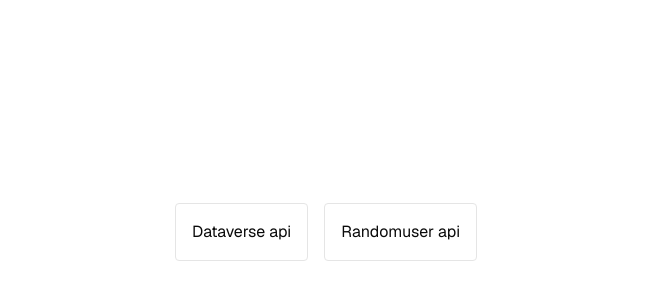
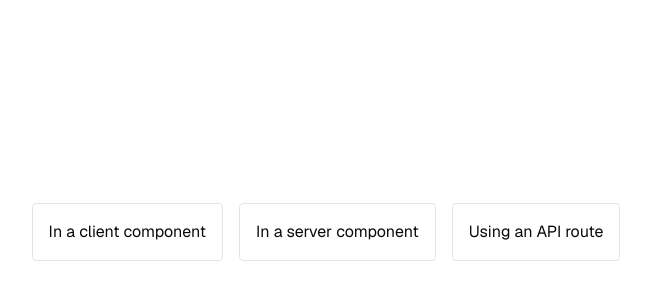
Before and after one commit to SankThomas/data-fetching-nextjs, a Next.js app: page / in a window 1280 px wide. Shown: the part 168-468 px from the top of the page, without its empty margins (314-965 px from the left). Built offline with nearby package versions, Linux system fonts and the light colour scheme.

Commit message:
improve links

```diff
--- a/app/page.jsx
+++ b/app/page.jsx
@@ -4,11 +4,14 @@ import React from "react";
 export default function Home() {
   return (
     <div className="flex h-screen items-center justify-center gap-4 p-4">
+      <Link href="/randomuser-client" className="rounded border p-4">
+        In a client component
+      </Link>
+      <Link href="/randomuser-server" className="rounded border p-4">
+        In a server component
+      </Link>
       <Link href="/dataverse" className="rounded border p-4">
-        Dataverse api
-      </Link>
-      <Link href="/randomuser" className="rounded border p-4">
-        Randomuser api
+        Using an API route
       </Link>
     </div>
   );
```
